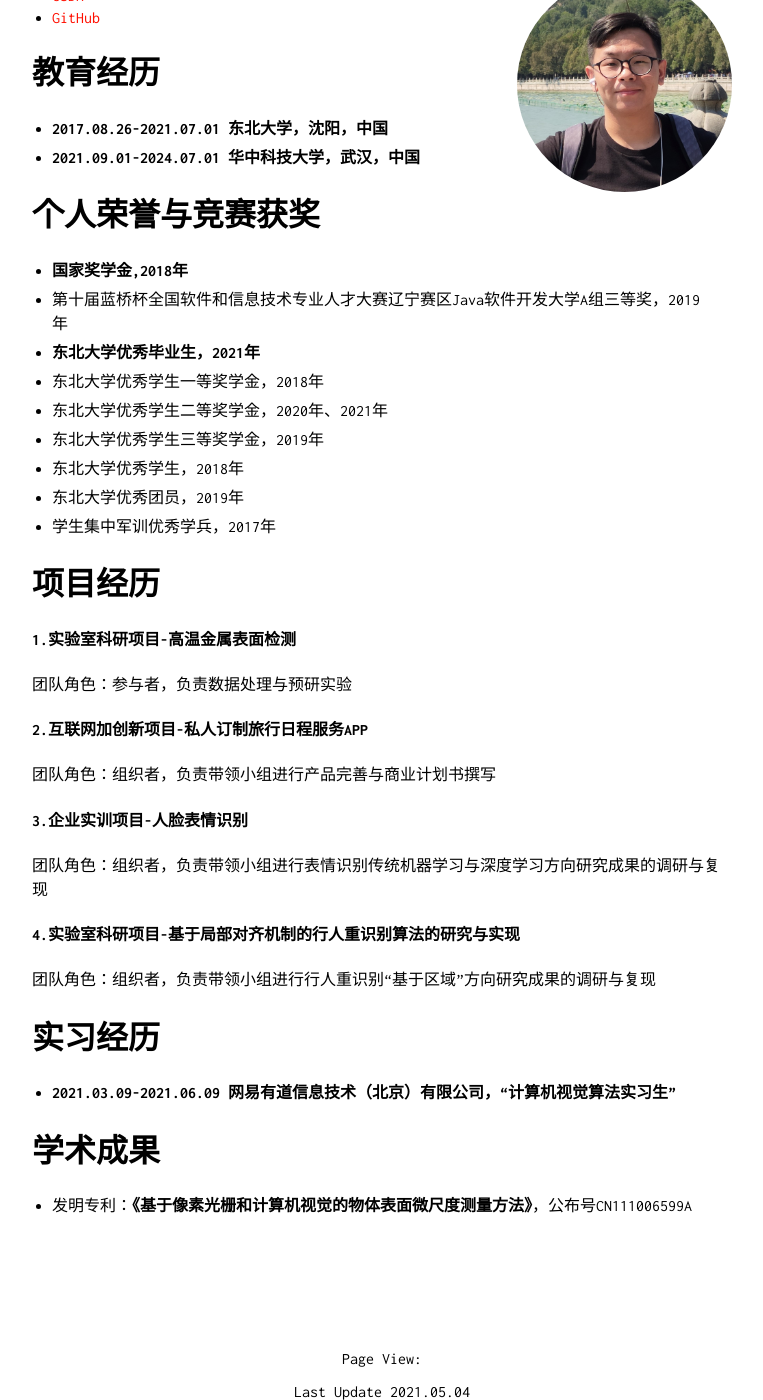
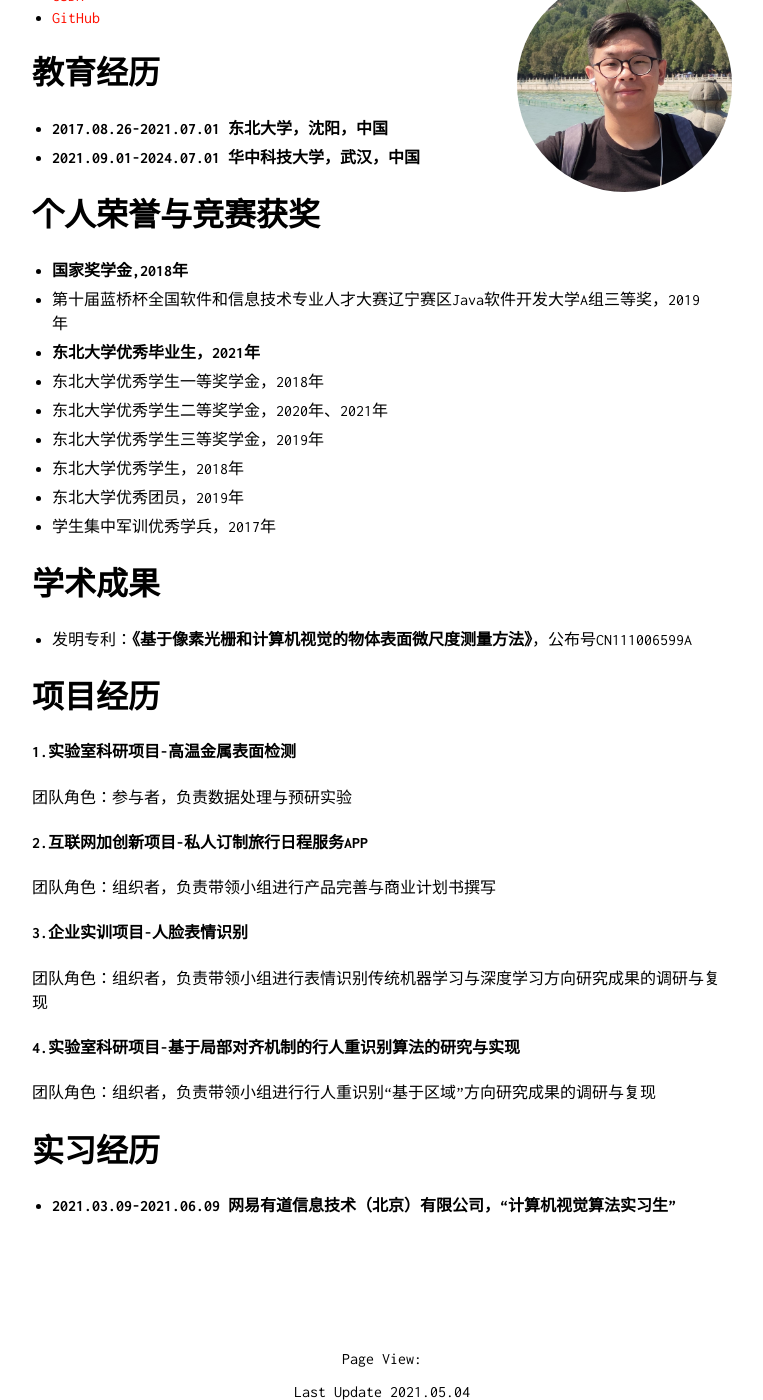
Before and after one commit to OrientTraveller/OrientTraveller.github.io, a Jekyll site: the page built from index.md, in a window 1280 px wide and 1400 px high, scrolled down 212 px. Shown: the whole window, without its empty margins (258-1021 px from the left). Built offline with Jekyll 4.4.1, drawn with Linux system fonts in a browser that asks for light colours; our own code applies the rules of GitHub Pages for plain Markdown files; comment, search, counter and statistics services are not loaded; part of the change alters nothing that is shown.

```diff
--- a/index.md
+++ b/index.md
@@ -18,6 +18,8 @@
 - 东北大学优秀团员，2019年
 - 学生集中军训优秀学兵，2017年
 
+# 学术成果
+- 发明专利：**《基于像素光栅和计算机视觉的物体表面微尺度测量方法》**，公布号CN111006599A
 
 # 项目经历
 #### 1.实验室科研项目-高温金属表面检测
@@ -32,8 +34,6 @@
 # 实习经历
 - **2021.03.09-2021.06.09  网易有道信息技术（北京）有限公司，“计算机视觉算法实习生”**
 
-# 学术成果
-- 发明专利：**《基于像素光栅和计算机视觉的物体表面微尺度测量方法》**，公布号CN111006599A
 
 <br><br/><br><br/><br><br/>
 <span id="busuanzi_container_site_pv">
```
